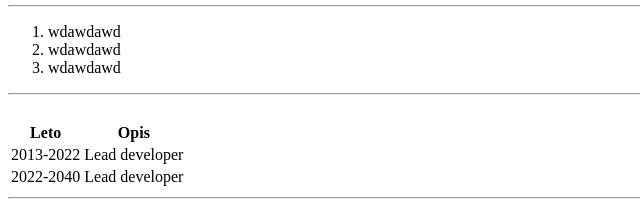
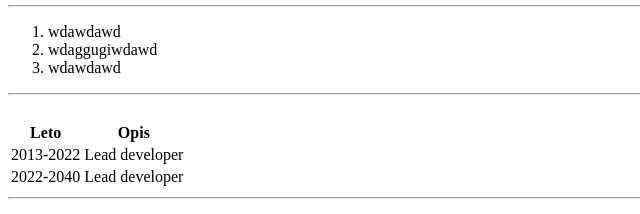
Before and after one commit to ClickCodeRun/test, a plain HTML site: page index.html in a window 1280 px wide. Shown: the part 259-473 px from the top of the page, 0-640 px from the left. Drawn offline with Linux system fonts and the light colour scheme.

Commit message:
added letter

```diff
--- a/index.html
+++ b/index.html
@@ -19,7 +19,7 @@
     <hr>
     <ol>
       <li>wdawdawd</li>
-      <li>wdawdawd</li>
+      <li>wdaggugiwdawd</li>
       <li>wdawdawd</li>
     </ol>
     <hr>
```
